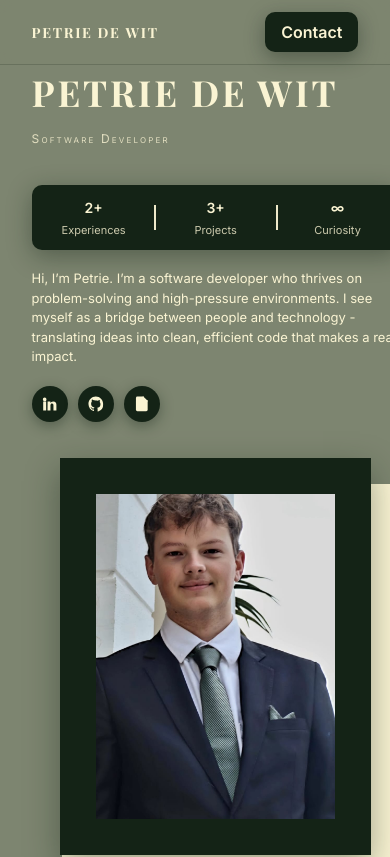
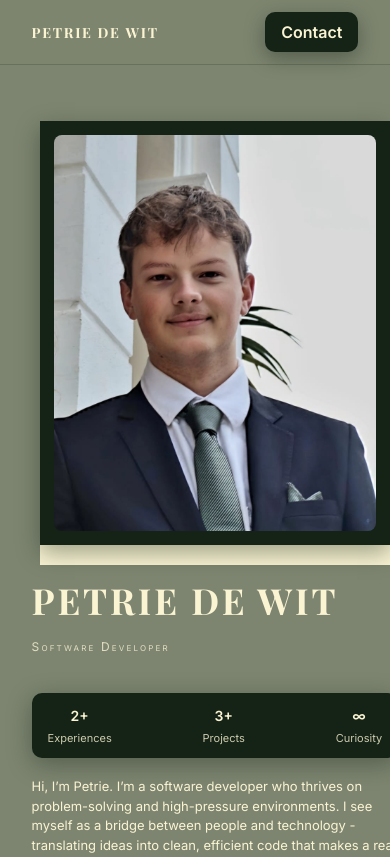
Before and after one commit to Petriedw/portfolio_website, a React (Vite) app: page / in a window 390 px wide. Shown: the top 857 px of the page. Built offline with nearby package versions, Linux system fonts and the light colour scheme.

Commit message:
updated mobile view

```diff
--- a/src/App.css
+++ b/src/App.css
@@ -23,7 +23,7 @@ html, body, #root { margin: 0; height: 100%; }
 }
 
 body{
-  min-height: 100svh;             /* makes footer sit at bottom nicely */
+  min-height: 100svh;
   display: flex; flex-direction: column;
   font-family: Inter, system-ui, -apple-system, Segoe UI, Roboto, Arial;
   color: var(--cream);
@@ -35,7 +35,7 @@ main{ flex: 1 0 auto; }
 /* ---------- Sticky Header ---------- */
 .site-header{
   position: sticky; top: 0; z-index: 100;
-  background: #7d8570cc;               /* olive @ 80% */
+  background: #7d8570cc;
   border-bottom: 1px solid var(--dark-20);
   backdrop-filter: blur(6px);
 }
@@ -48,7 +48,6 @@ main{ flex: 1 0 auto; }
   grid-template-columns: 1fr auto;
   align-items: center;
 }
-/* Brand always left */
 .site-header__brand {
   justify-self: start;
   font-family: "Playfair Display", Georgia, serif;
@@ -58,8 +57,6 @@ main{ flex: 1 0 auto; }
   font-size: clamp(14px, 1.4vw, 18px);
   text-decoration: none;
 }
-
-/* Contact button always right */
 .site-header__contact-btn {
   justify-self: end;
   padding: 8px 16px;
@@ -71,17 +68,12 @@ main{ flex: 1 0 auto; }
   box-shadow: 0 6px 20px var(--dark-40);
   transition: transform .2s ease, background .2s ease, box-shadow .2s ease;
 }
-
-/* Hover animation */
 .site-header__contact-btn:hover {
   background: var(--olive);
   color: var(--dark);
   transform: translateY(-2px);
   box-shadow: 0 8px 24px var(--dark-60);
 }
-
-
-/* Burger (mobile) */
 .site-header__burger{
   display:none; width:38px; height:30px; background:transparent; border:0; position:relative;
 }
@@ -105,8 +97,6 @@ main{ flex: 1 0 auto; }
   grid-template-columns: minmax(280px, 1.15fr) minmax(260px, .95fr);
   gap: clamp(24px, 6vw, 72px);
 }
-
-/* Left column */
 .hero__left{ align-self: start; padding-top: clamp(8px, 3vh, 36px); }
 .hero__name{
   margin: 0 0 .3em 0;
@@ -141,8 +131,6 @@ main{ flex: 1 0 auto; }
   font-size: clamp(13px, 1.15vw, 16px);
   color: var(--cream);
 }
-
-/* Social buttons */
 .hero__dots{ display:flex; gap: clamp(10px, 1.4vw, 16px); }
 .hero__dots .social{
   display: inline-flex;
@@ -172,9 +160,8 @@ main{ flex: 1 0 auto; }
   pointer-events: none;
 }
 
-/* ---------- Right column: photo stack (FIXED Z-INDEX) ---------- */
+/* ---------- Right column: photo stack ---------- */
 .hero__right{ display:flex; justify-content:center; }
-
 .photo-stack{
   position: relative;
   width: min(clamp(320px, 38vw, 560px), 90vw);
@@ -185,28 +172,28 @@ main{ flex: 1 0 auto; }
   content: ""; position: absolute; inset: 0;
 }
 .photo-stack::before{
-  z-index: 0;                       /* bottom */
+  z-index: 0;
   background: var(--cream);
   transform: translate(var(--cream-offset-x), var(--cream-offset-y));
 }
 .photo-stack::after{
-  z-index: 1;                       /* middle (frame) */
+  z-index: 1;
   background: var(--dark);
   inset: var(--frame-gap);
   box-shadow: 0 12px 32px var(--dark-40);
 }
 .photo-stack__img{
   position: absolute;
-  z-index: 2;                       /* top (above frame) */
+  z-index: 2;
   inset: calc(var(--frame-gap) + var(--img-pad));
   width: calc(100% - (var(--frame-gap) + var(--img-pad)) * 2);
   height: calc(100% - (var(--frame-gap) + var(--img-pad)) * 2);
   object-fit: cover;
   display: block;
-  background: var(--dark);          /* fallback color if image missing */
+  background: var(--dark);
 }
 
-/* ---------- Footer (FIXED) ---------- */
+/* ---------- Footer ---------- */
 .footer{
   flex-shrink: 0;
   border-top:1px solid var(--dark-20);
@@ -248,3 +235,42 @@ main{ flex: 1 0 auto; }
   }
   .site-header__nav.is-open{ opacity:1; transform: translateY(0); pointer-events:auto; }
 }
+
+/* ---------- Mobile refinements for photo stack ---------- */
+@media (max-width: 768px){
+  .hero{
+    min-height: auto;
+    padding: clamp(16px, 6vh, 48px) 0;
+  }
+  .hero__inner{ align-items: start; }
+  .hero__right{ order: -1; }
+  .photo-stack{
+    width: min(540px, 94vw);
+    aspect-ratio: 3 / 4;
+  }
+  :root{
+    --frame-gap: clamp(10px, 2.5vw, 16px);
+    --img-pad: clamp(16px, 4vw, 28px);
+    --cream-offset-x: clamp(8px, 2.2vw, 14px);
+    --cream-offset-y: clamp(10px, 3vh, 18px);
+  }
+  .photo-stack::after{ box-shadow: 0 8px 22px var(--dark-40); }
+  .hero__name{ white-space: normal; }
+  .photo-stack__img{ object-position: center top; border-radius: 8px; }
+}
+@media (max-width: 420px){
+  :root{
+    --frame-gap: 8px;
+    --img-pad: 14px;
+    --cream-offset-x: 8px;
+    --cream-offset-y: 12px;
+  }
+  .photo-stack{ aspect-ratio: 1 / 1.2; }
+  .hero__stats{
+    width: 100%;
+    justify-content: space-between;
+    gap: 12px;
+  }
+  .hero__stat{ min-width: auto; }
+  .hero__divider{ display: none; }
+}
```
